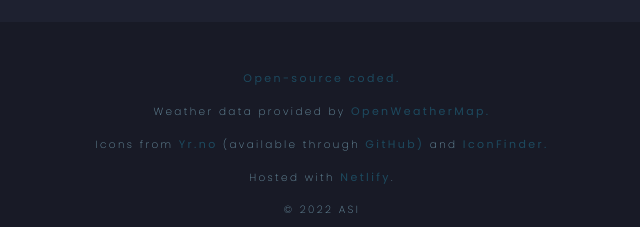
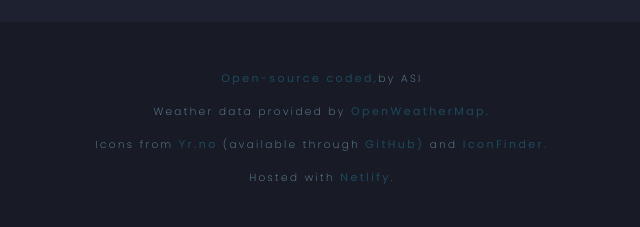
Before and after one commit to Dojin89/SC-weatherProject, a plain HTML site: page index.html in a window 1280 px wide. Shown: the part 1171-1398 px from the top of the page, 318-958 px from the left. Drawn offline with nearby package versions, Linux system fonts and the light colour scheme; no server answers.

Commit message:
Moved "updated by" to link for the open source.

```diff
--- a/index.html
+++ b/index.html
@@ -190,12 +190,11 @@
         </div>
 		</div>
               <footer>
-        <p><a href="https://github.com/Dojin89/SC-weatherProject">Open-source coded.</a></p>
+        <p><a href="https://github.com/Dojin89/SC-weatherProject">Open-source coded,</a>by ASI</p>
 		<p>Weather data provided by <a href="https://openweathermap.org/api">OpenWeatherMap.</a></p>
         <p>Icons from <a href="https://hjelp.yr.no/hc/en-us/articles/203786121-Weather-symbols-on-Yr">Yr.no</a> (available through <a href="https://github.com/YR">GitHub)</a></a> and
 		<a href="https://www.iconfinder.com/search">IconFinder.</a> </p>
         <p>Hosted with <a href="#">Netlify</a>.</p>
-        <p class="createdBy">© 2022 ASI</p>
       </footer>
 		<script src="src/index.js"></script>
 	</body>
```
